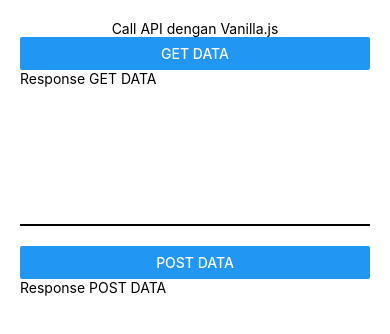
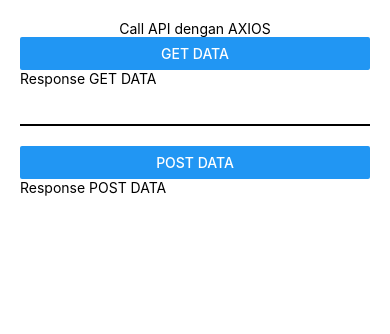
Before and after one commit to bayucucanh/Practice-React_Native, a React Native app: screen / in a window 390 px wide. Shown: the top 334 px of the page. Built offline with nearby package versions, Linux system fonts and the light colour scheme.

Commit message:
Call API dengan Axios

```diff
--- a/package.json
+++ b/package.json
@@ -12,6 +12,7 @@
     "emulator-android": "/Users/BayuCucan/AppData/Local/Android/Sdk/emulator/emulator -avd android29"
   },
   "dependencies": {
+    "axios": "^0.25.0",
     "react": "17.0.2",
     "react-native": "0.66.4",
     "react-native-svg": "^12.1.1"
--- a/src/App.js
+++ b/src/App.js
@@ -17,6 +17,7 @@
 import BasicJavascript from './pages/BasicJavascript';
 import ReactNativeSvg from './pages/ReactNativeSvg';
 import CallAPIVanilla from './pages/CallAPIVanilla';
+import CallAPIAxios from './pages/CallAPIAxios';
 
 const App = () => {
   const [isShow, SetIsShow] = useState(true);
@@ -37,7 +38,8 @@
         {/* <Communication /> */}
         {/* <BasicJavascript /> */}
         {/* <ReactNativeSvg /> */}
-        <CallAPIVanilla />
+        {/* <CallAPIVanilla /> */}
+        <CallAPIAxios />
       </ScrollView>
     </View>
   );
--- /dev/null
+++ b/src/pages/CallAPIAxios/index.js
@@ -0,0 +1,66 @@
+import { Button, StyleSheet, Text, View, Image } from 'react-native';
+import React, { useEffect, useState } from 'react';
+import * as axios from 'axios';
+
+const CallAPIAxios = () => {
+  const [dataUser, setDataUser] = useState({
+    avatar: '',
+    email: '',
+    first_name: '',
+    last_name: '',
+  })
+
+  const [dataJob, setDataJob] = useState({
+    name: '',
+    job: '',
+  })
+
+  const getData = () => {
+    axios.get('https://reqres.in/api/users/3')
+    .then(result => {
+      setDataUser(result.data.data);
+    })
+    .catch(err => console.log('err: ', err));
+  }
+
+  const postData = () => {
+    const dataForAPI = {
+      name: "morpheus",
+      job: "leader"
+    }
+
+    axios.post('https://reqres.in/api/users', dataForAPI)
+    .then(result => {
+      setDataJob(result.data);
+    })
+    .catch(err => console.log('err: ', err));
+  }
+
+  return (
+    <View style={styles.container}>
+      <Text style={styles.textTitle}>Call API dengan AXIOS</Text>
+      <Button title='GET DATA' onPress={getData}/>
+      <Text>Response GET DATA</Text>
+      {dataUser.avatar.length > 0 && (
+        <Image source={{ uri: dataUser.avatar }} style={styles.image} />
+      )}
+      <Text>{`${dataUser.first_name} ${dataUser.last_name}`}</Text>
+      <Text>{dataUser.email}</Text>
+
+      <View style={styles.line}></View>
+      <Button title='POST DATA' onPress={postData}/>
+      <Text>Response POST DATA</Text>
+      <Text>{dataJob.name}</Text>
+      <Text>{dataJob.job}</Text>
+    </View>
+  );
+};
+
+export default CallAPIAxios;
+
+const styles = StyleSheet.create({
+  container: {padding: 20},
+  textTitle: {textAlign: 'center'},
+  line: {height: 2, backgroundColor: 'black', marginVertical: 20},
+  image: {width: 100, height: 100, borderRadius: 100 / 2}
+});
--- a/src/pages/CallAPIVanilla/index.js
+++ b/src/pages/CallAPIVanilla/index.js
@@ -77,7 +77,9 @@
       <Text style={styles.textTitle}>Call API dengan Vanilla.js</Text>
       <Button title='GET DATA' onPress={getData}/>
       <Text>Response GET DATA</Text>
-      <Image source={{ uri: dataUser.avatar }} style={styles.image} />
+      {dataUser.avatar.length > 0 && (
+        <Image source={{ uri: dataUser.avatar }} style={styles.image} />
+      )}
       <Text>{`${dataUser.first_name} ${dataUser.last_name}`}</Text>
       <Text>{dataUser.email}</Text>
 
```
Also changed, not shown: 1 other file (tests, documents, lock files or other folders).
